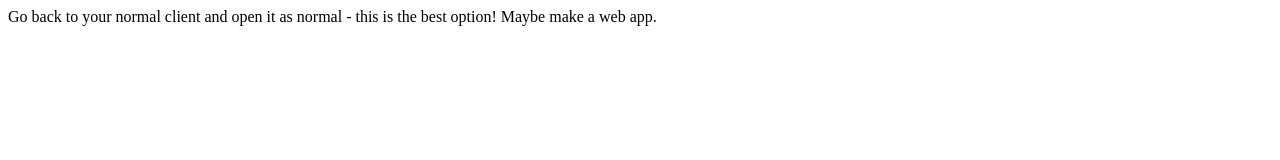
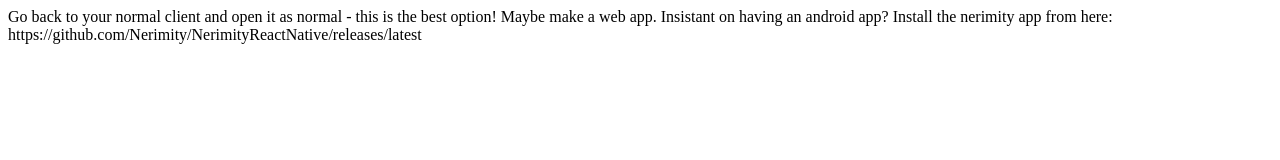
Before and after one commit to QuizzityMC/Download-The-web-app, a plain HTML site: page index.html in a window 1280 px wide. Drawn offline with Linux system fonts and the light colour scheme.

Commit message:
Update index.html

```diff
--- a/index.html
+++ b/index.html
@@ -2,4 +2,6 @@
 <body>Go back to your normal client and open it as normal - this is the best option!
     Maybe make a web app.
 
+    <heading> Insistant on having an android app?</heading>
+Install the nerimity app from here: https://github.com/Nerimity/NerimityReactNative/releases/latest
 </body>
```
